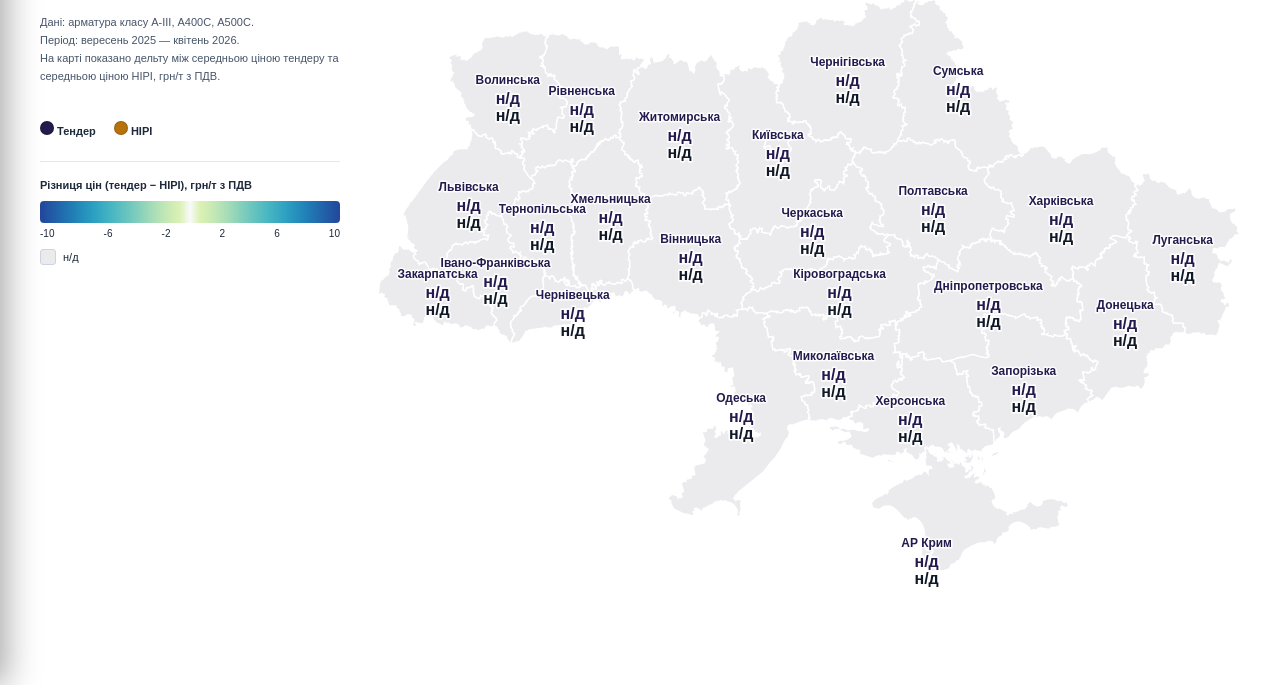
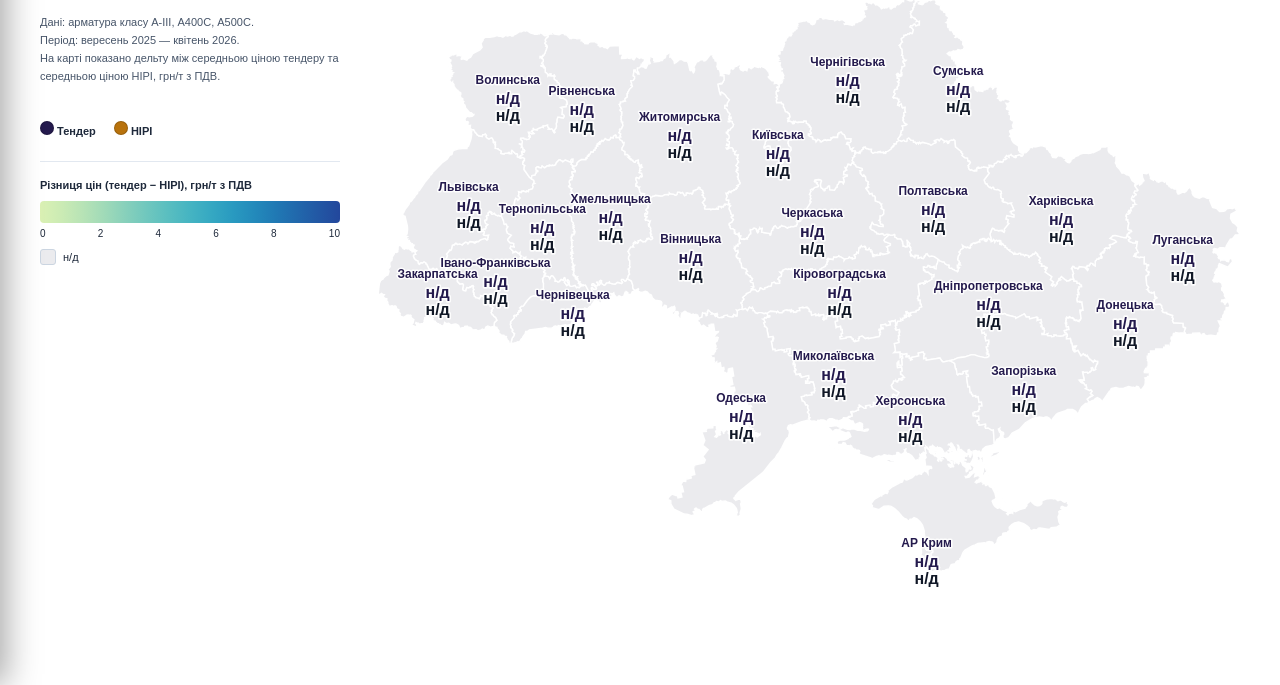
Before and after one commit to milamiplay/milamiplay.github.io, a plain HTML site: page map/index.html in a window 1280 px wide. Shown: the part 115-800 px from the top of the page. Drawn offline with nearby package versions, Linux system fonts and the light colour scheme.

Commit message:
виправлення

```diff
--- a/map/index.html
+++ b/map/index.html
@@ -4,7 +4,7 @@
     <meta charset="UTF-8">
     <meta name="viewport" content="width=device-width, initial-scale=1.0">
     <title>Карта аналітики тендерів та НІРІ</title>
-    <link rel="stylesheet" href="style.css">
+    <link rel="stylesheet" href="style.css?v=20260707-2">
 </head>
 <body>
 
@@ -446,7 +446,7 @@
 
 <script src="https://d3js.org/d3.v7.min.js"></script>
 <script src="https://cdnjs.cloudflare.com/ajax/libs/html2canvas/1.4.1/html2canvas.min.js"></script>
-<script src="script.js"></script>
+<script src="script.js?v=20260707-2"></script>
 
 </body>
 </html>
--- a/map/script.js
+++ b/map/script.js
@@ -267,14 +267,6 @@ function updateLegend(maxV) {
         css = Array.from({ length: stops + 1 }, (_, i) =>
             interpolator(1 - (i / stops))
         ).join(', ');
-    } else if (state.colorBy === 'delta' && state.signedDeltaColors) {
-        const neg = Array.from({ length: stops + 1 }, (_, i) =>
-            interpolator(hi - (hi - lo) * (i / stops))
-        );
-        const pos = Array.from({ length: stops + 1 }, (_, i) =>
-            interpolator(lo + (hi - lo) * (i / stops))
-        );
-        css = [...neg, '#f8fafc', ...pos].join(', ');
     } else {
         if (!interpolator) return;
         css = Array.from({ length: stops + 1 }, (_, i) =>
@@ -289,7 +281,7 @@ function updateLegend(maxV) {
     ticksEl.innerHTML = '';
     for (let i = 0; i <= 5; i++) {
         const span = document.createElement('span');
-        const raw = state.colorBy === 'delta' && state.signedDeltaColors
+        const raw = usesDivergingScale()
             ? -maxV + (maxV * 2 / 5) * i
             : (maxV / 5) * i;
         span.textContent = Math.round(raw).toLocaleString('uk-UA');
```
